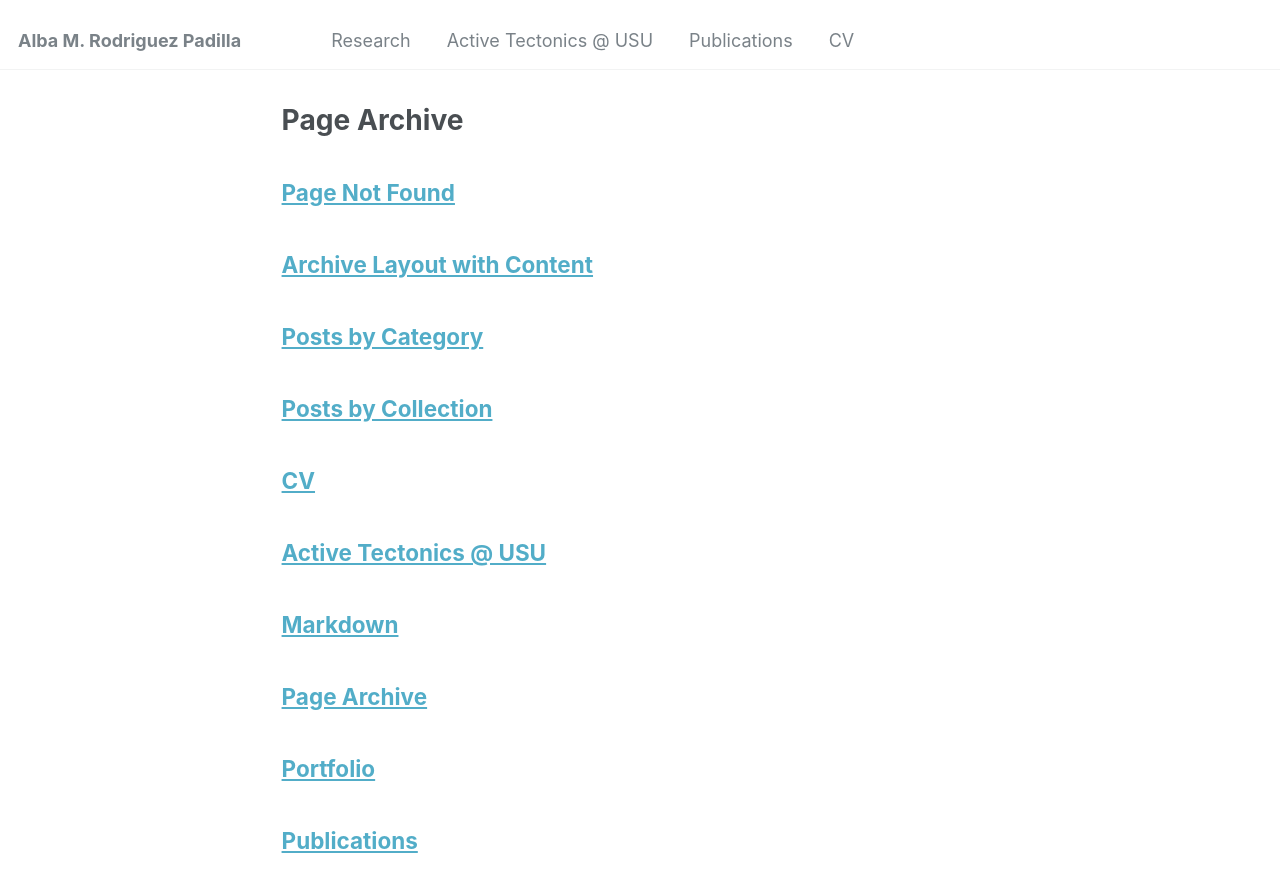
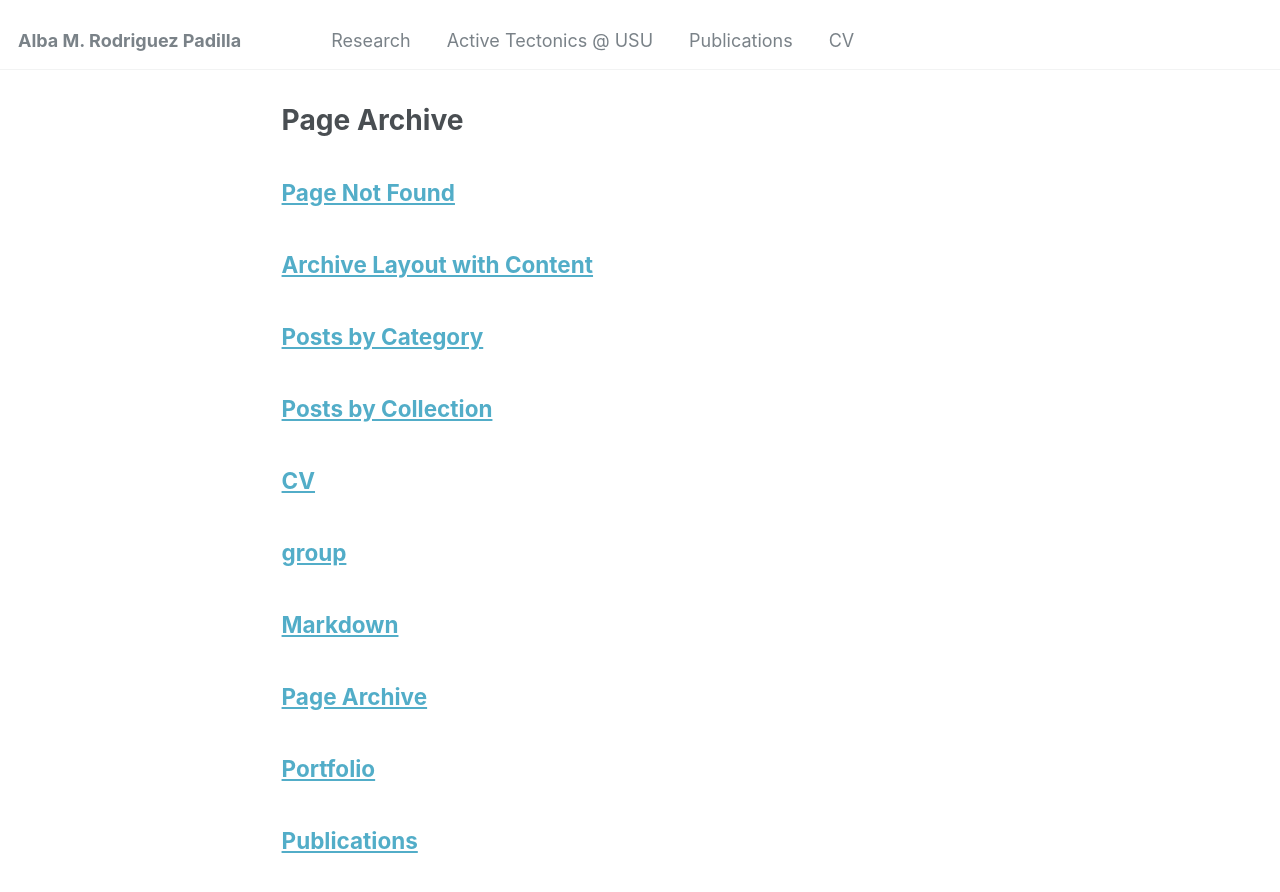
Before and after one commit to absrp/absrp.github.io, a Jekyll site: the page built from _pages/page-archive.html, in a window 1280 px wide and 900 px high. Shown: the top 892 px of the window. Built offline with Jekyll 4.4.1, drawn with Linux system fonts in a browser that asks for light colours.

Commit message:
Update group.md

```diff
--- a/_pages/group.md
+++ b/_pages/group.md
@@ -1,10 +1,10 @@
 ---
+layout: archive
+title: "group"
 permalink: /group/
-title: "Active Tectonics @ USU"
 author_profile: true
 redirect_from:
-  - "/group/"
-  - "/group.html"
+  - /group
 ---
 
 ### Current group members
```
